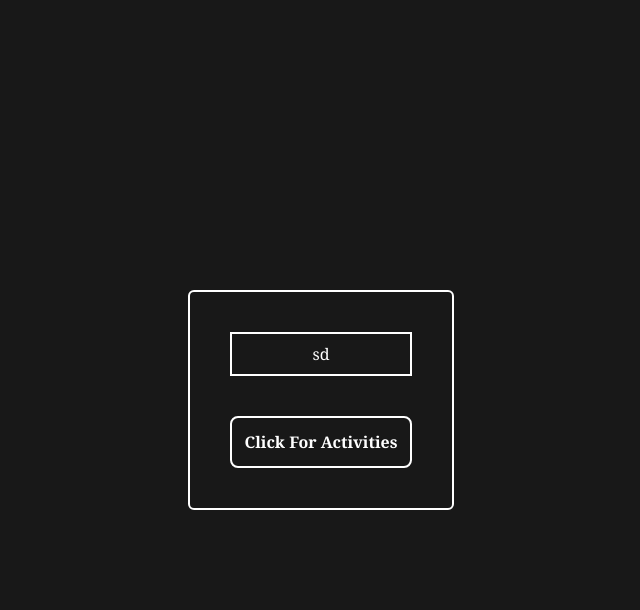
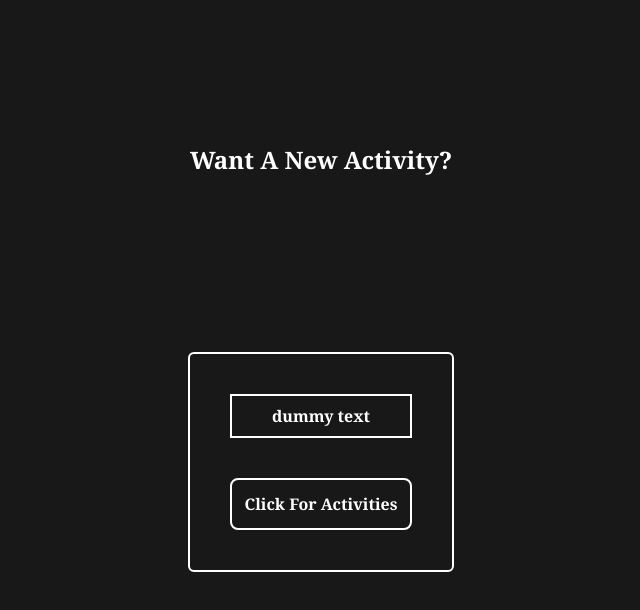
Before and after one commit to Killdroid2342/random-activities, a React (Vite) app: page / in a window 1280 px wide. Shown: the top 610 px of the page, without its empty margins (319-959 px from the left). Built offline with nearby package versions, Linux system fonts and the light colour scheme.

Commit message:
finished jsx

```diff
--- a/src/RandomActivities/RandomActivities.jsx
+++ b/src/RandomActivities/RandomActivities.jsx
@@ -5,9 +5,14 @@ const RandomActivities = () => {
   const [activites, setActivites] = useState('');
 
   return (
-    <div className='flex flex-col items-center justify-center my-auto h-screen text-center'>
-      <div className='border-2 border-white rounded-md p-10 '>
-        <p className='border-2 border-white font-serif p-2'>{activites}sd</p>
+    <div className='flex flex-col items-center justify-center text-center'>
+      <h1 className='text-2xl font-serif font-bold mt-36'>
+        Want A New Activity?
+      </h1>
+      <div className='border-2 border-white rounded-md p-10 mt-44'>
+        <p className='border-2 border-white font-serif p-2 font-bold'>
+          {activites}dummy text
+        </p>
         <button className='border-2 border-white p-3 rounded-lg mt-10 font-bold font-serif'>
           Click For Activities
         </button>
```
